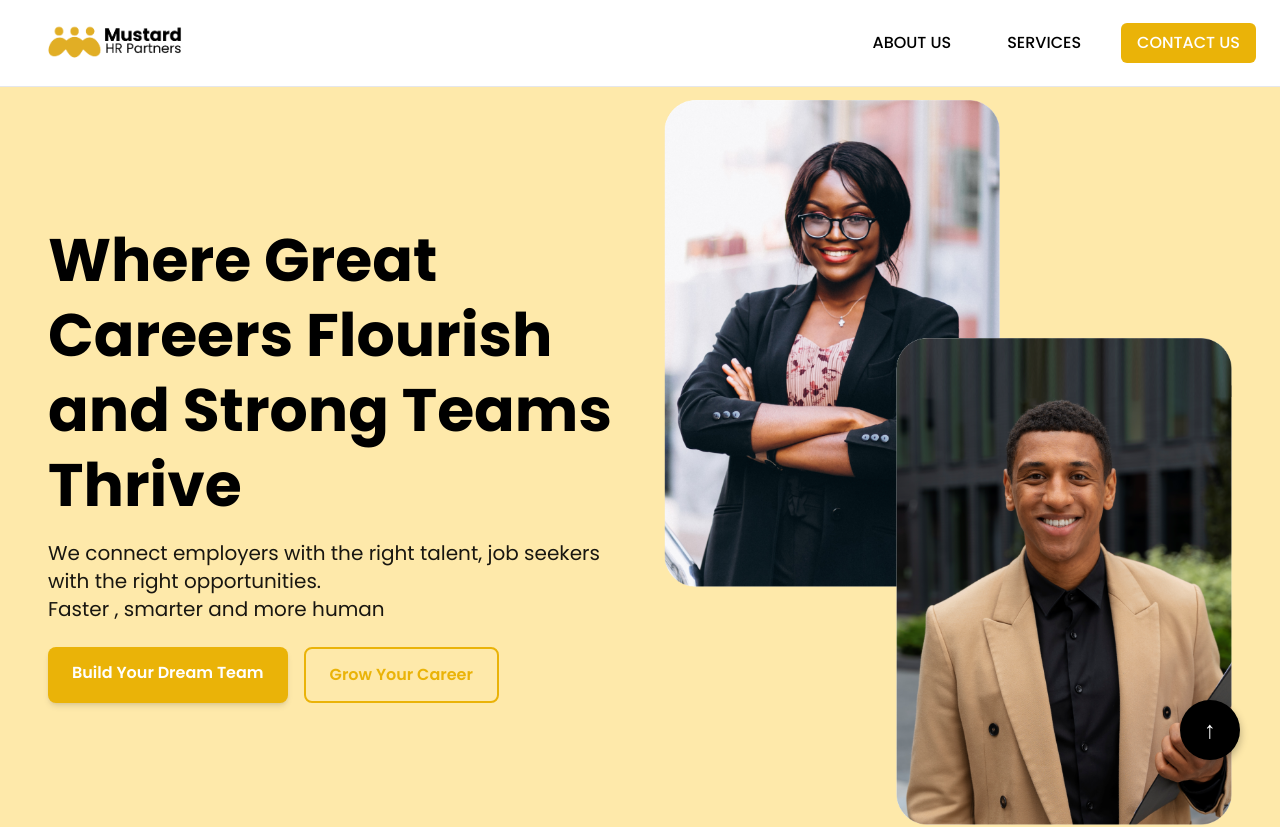
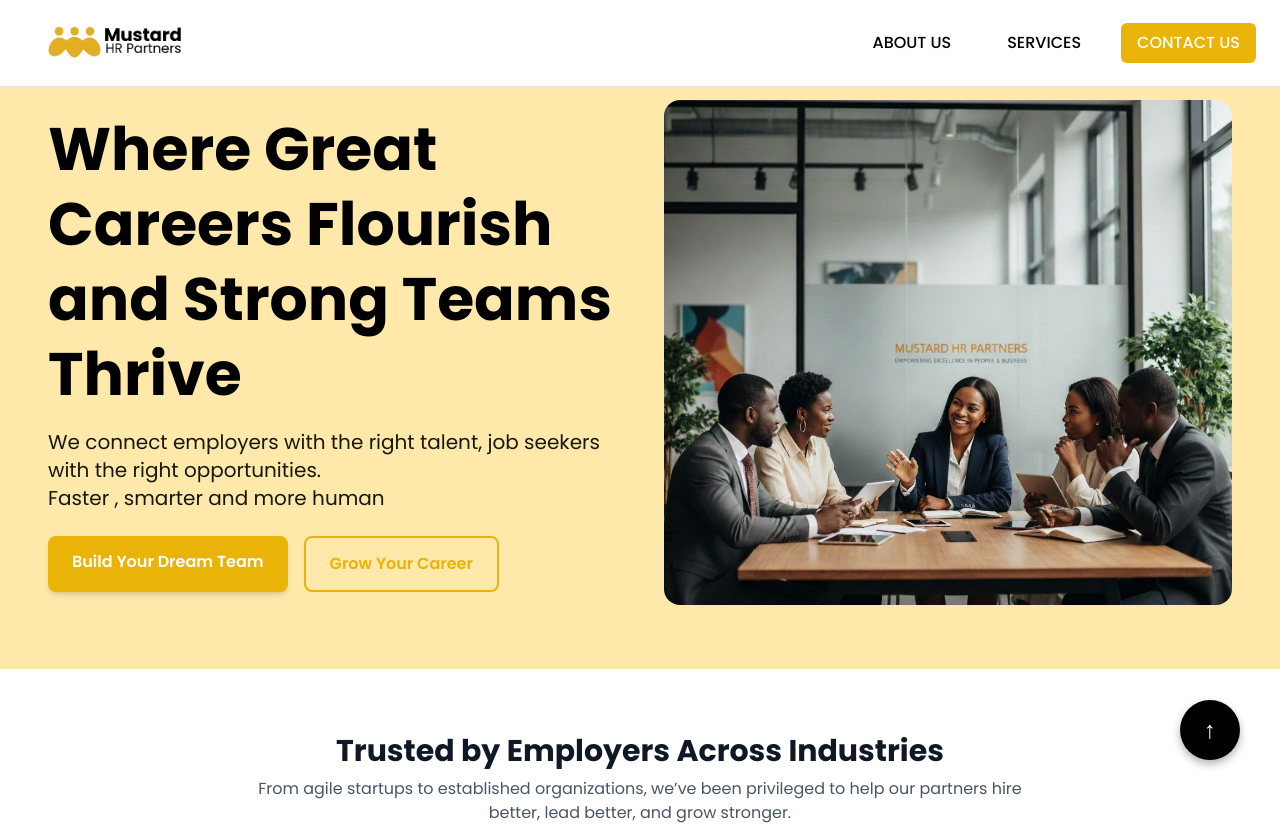
Before and after one commit to OluwaseyiDavid26/Mustard-HR, a React (Vite) app: page / in a window 1280 px wide. Shown: the top 827 px of the page. Built offline with nearby package versions, Linux system fonts and the light colour scheme.

Commit message:
hero-image

```diff
--- a/src/components/Hero.jsx
+++ b/src/components/Hero.jsx
@@ -1,6 +1,7 @@
+// ...existing code...
 import React from "react";
 import { motion } from "framer-motion";
-import heroImg from "../assets/hero-pic.png";
+import heroImg from "../assets/new-hero.jpg";
 
 function Hero() {
   const scrollToContact = () => {
@@ -31,7 +32,7 @@ function Hero() {
           <p className="text-base sm:text-lg md:text-xl mb-6 opacity-90 max-w-xl mx-auto md:mx-0">
             We connect employers with the right talent, job seekers with the
             right opportunities. <br />
-            Faster , smarter and more human
+            Faster , smarter and more human
           </p>
 
           {/* IMAGE - Mobile only (below text, above buttons) */}
@@ -44,7 +45,7 @@ function Hero() {
             <img
               src={heroImg}
               alt="Musthard HR Illustration"
-              className="w-full max-w-sm h-auto object-contain"
+              className="w-full max-w-sm h-auto object-contain rounded-2xl"
             />
           </motion.div>
 
@@ -58,7 +59,9 @@ function Hero() {
             {/* Primary CTA */}
             <a
               href="https://forms.gle/3yjCgrd9DfefR1Zw8"
-              className="bg-[#eab308] hover:bg-[#d4a106] text-white px-6 py-3.5 rounded-lg font-semibold shadow-md hover:shadow-lg transition-all duration-300 cursor-pointer active:scale-95"
+              target="_blank"
+              rel="noopener noreferrer"
+              className="bg-[#eab308] hover:bg-[#d4a106] text-white px-6 py-3.5 rounded-lg font-semibold shadow-md hover:shadow-lg transition-all duration-300 cursor-pointer active:scale-95 inline-block text-center"
             >
               Build Your Dream Team
             </a>
@@ -66,13 +69,9 @@ function Hero() {
             {/* Secondary CTA */}
             <button
               onClick={scrollToContact}
-              target="_blank"
-              rel="noopener noreferrer"
-              className="block"
+              className="w-full sm:w-auto border-2 border-[#eab308] text-[#eab308] hover:bg-[#eab308] hover:text-white px-6 py-3.5 rounded-lg font-semibold transition-all duration-300 cursor-pointer active:scale-95"
             >
-              <button className="w-full border-2 border-[#eab308] text-[#eab308] hover:bg-[#eab308] hover:text-white px-6 py-3.5 rounded-lg font-semibold transition-all duration-300 cursor-pointer active:scale-95">
-                Grow Your Career
-              </button>
+              Grow Your Career
             </button>
           </motion.div>
         </motion.div>
@@ -87,7 +86,7 @@ function Hero() {
           <img
             src={heroImg}
             alt="Musthard HR Illustration"
-            className="w-full h-auto object-contain"
+            className="w-full h-auto object-contain rounded-2xl"
           />
         </motion.div>
       </div>
@@ -96,3 +95,4 @@ function Hero() {
 }
 
 export default Hero;
+// ...existing code...
```
Also changed, not shown: src/assets/new-hero.jpg (added).
